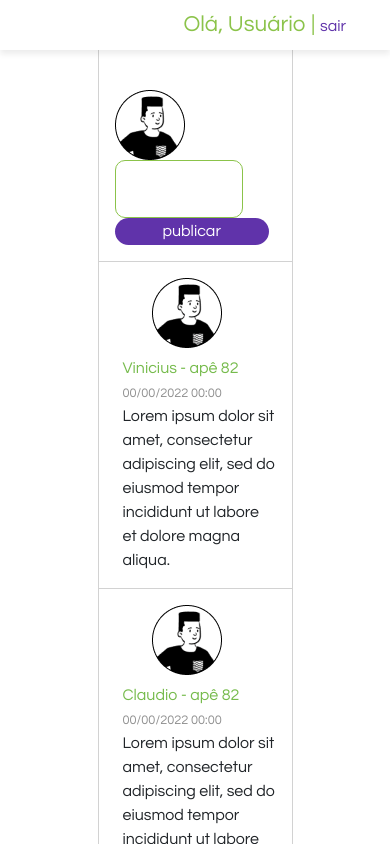
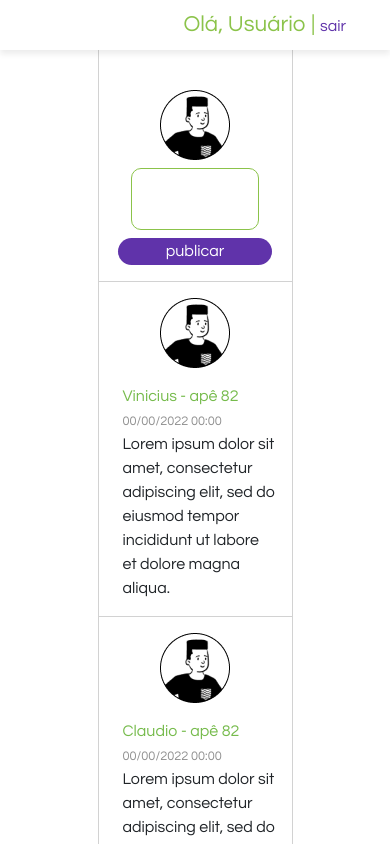
Before and after one commit to froyalt/parrot-social-network, a React (Vite) app: page / in a window 390 px wide. Shown: the top 844 px of the page. Built offline with nearby package versions, Linux system fonts and the light colour scheme.

Commit message:
feat: finalizando design

```diff
--- a/src/Components/Feed/index.jsx
+++ b/src/Components/Feed/index.jsx
@@ -11,15 +11,11 @@ export default function Feed() {
         <Header />
         <div className="d-flex justify-content-center">
 
-            <Card id="card-perfil" className="d-flex flex-row justify-content-around w-50 pt-4 flex-wrap">
+            <Card id="card-perfil" className="d-flex flex-row justify-content-around w-50 pt-4">
 
-                <Card.Body  className="d-flex align-items-center flex-wrap">
+                <Card.Body  className="card-tweet d-flex align-items-center flex-wrap">
                     <img src={Foto} alt="foto-de-perfil" className="foto-perfil me-4" />
-                    <Form.Control
-                        className="form-post py-3"
-                        type="text"
-                        aria-describedby="text"
-                    />
+                    <Form.Control className="form-post" as="textarea" type="text" aria-describedby="text"/>
 
                     <Button id="editar-button" className="ms-auto me-5 px-5 mt-2 align-self-end">publicar</Button>
                 </Card.Body>
--- a/src/Components/Feed/styles.scss
+++ b/src/Components/Feed/styles.scss
@@ -12,6 +12,7 @@
     border-color: #8BC34A;
     border-radius: .625rem;
     width: 80%;
+    resize: none;
 }
 
 #nome-perfil{
@@ -36,9 +37,41 @@
     padding: 0.10rem 0;
 }
 
+
+@media (max-width: 1025px) {
+    .card-tweet {
+        justify-content: center;
+        align-items: center;
+    }
+
+    .foto-perfil{
+        margin: 0 !important;
+        margin-bottom: 0.5rem !important;
+        margin-right: 1rem !important;
+    }
+
+    #editar-button{
+        margin: 0 !important;
+        margin-top: 0.5rem !important;
+    }
+}
+
+@media (max-width: 740px){
+    .foto-perfil{
+        margin: 0 !important;
+        margin-bottom: 0.5rem !important;
+    }
+}
+
 @media (max-width: 582px) {
     .card-post {
         display: flex;
         flex-wrap: wrap !important;
     }
 }
+
+@media (max-width: 350px) {
+    #editar-button {
+        padding: 0 1rem !important;
+    }
+}
--- a/src/Components/Perfil/index.jsx
+++ b/src/Components/Perfil/index.jsx
@@ -20,7 +20,7 @@ export default function Perfil() {
                             00 Publicações
                 </Card.Text>
 
-                    <Button id="editar-button" className="ms-auto me-5 px-4 mt-2 align-self-start">editar</Button>
+                    <Button id="editar-button" className="ms-auto me-5 px-4 mt-2 align-self-start">editar perfil</Button>
                 </Card.Body>
             </Card>
 
```
